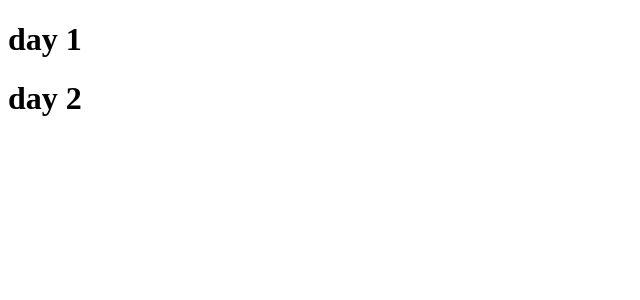
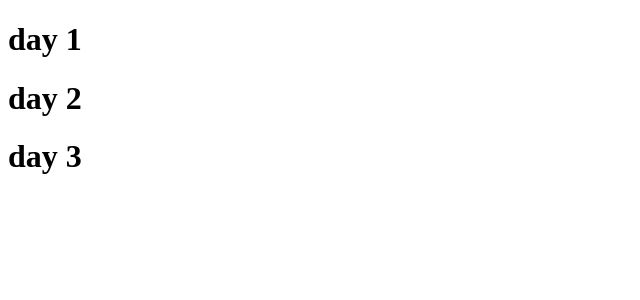
Before and after one commit to Abdurakhman00000/git-ex, a Next.js app: page /main/components/header/Header in a window 1280 px wide. Shown: the top 300 px of the page, without its empty margins (0-640 px from the left). Built offline with nearby package versions, Linux system fonts and the light colour scheme.

Commit message:
feat: add

```diff
--- a/src/pages/main/components/header/Header.tsx
+++ b/src/pages/main/components/header/Header.tsx
@@ -8,6 +8,7 @@ const Header = () => {
         <div className={s.content}>
           <h1>day 1</h1>
           <h1>day 2</h1>
+          <h1>day 3</h1>
         </div>
       </div>
     </header>
```
